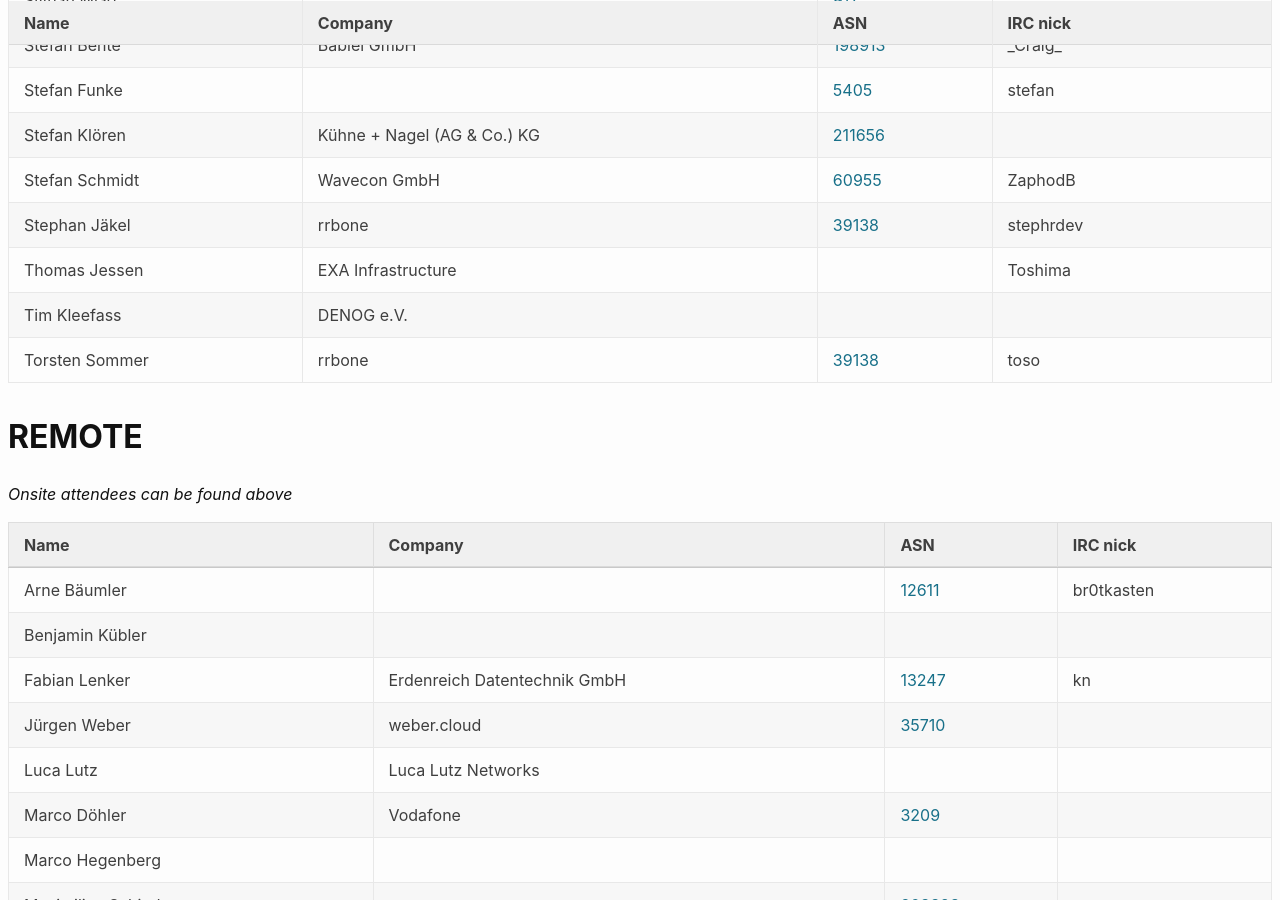
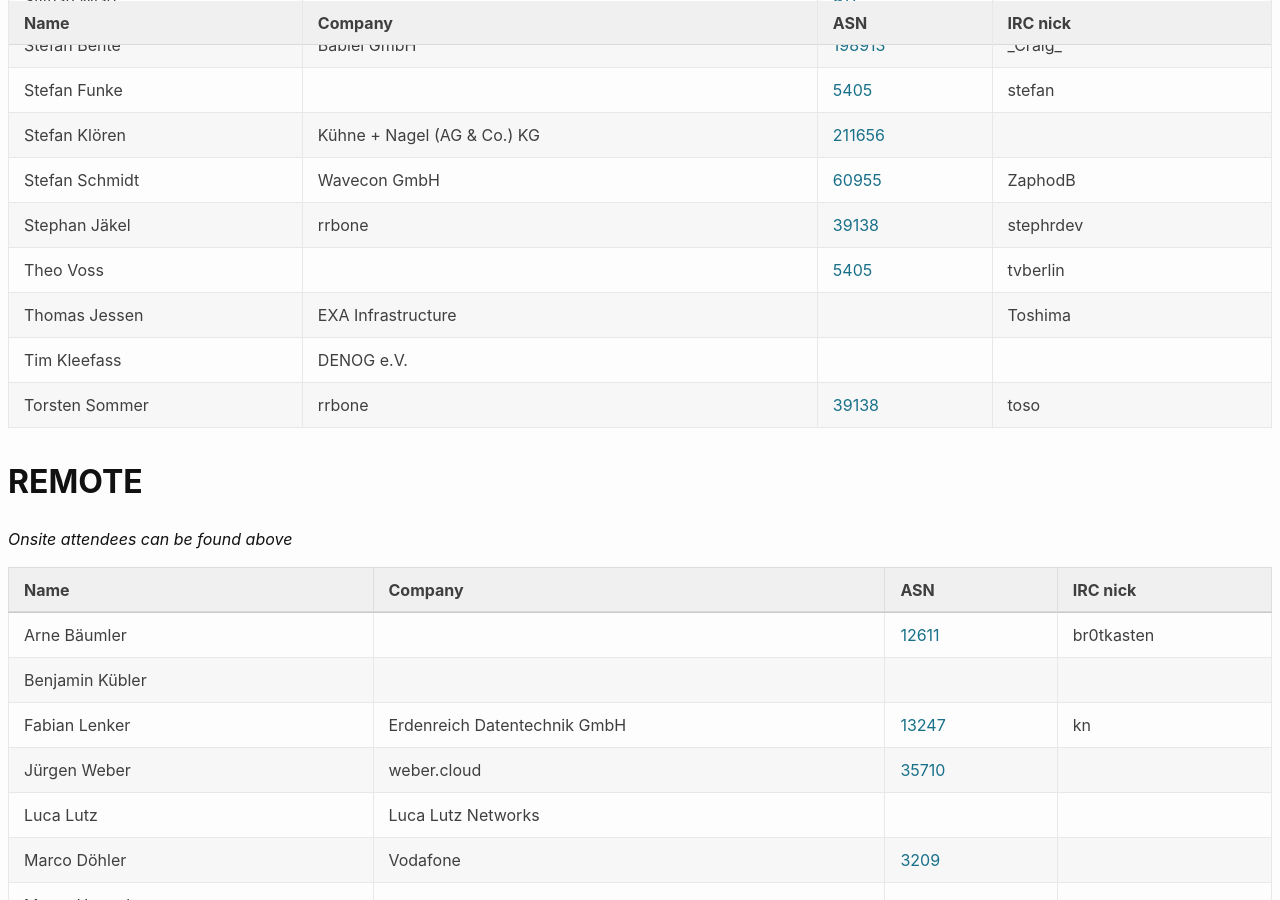
Before and after one commit to denog/pretix-attendeelist, a Jekyll site: the page built from denog15/index.md, in a window 1280 px wide and 900 px high, scrolled down 2089 px. Built offline with Jekyll 4.4.1, drawn with Linux system fonts in a browser that asks for light colours.

Commit message:
Latest data: Tue Jul 25 13:29:35 UTC 2023

```diff
--- a/_data/attendees_denog15_onsite.json
+++ b/_data/attendees_denog15_onsite.json
@@ -288,6 +288,12 @@
     "asn": "39138"
   },
   {
+    "name": "Theo Voss",
+    "company": null,
+    "irc": "tvberlin",
+    "asn": "5405"
+  },
+  {
     "name": "Thomas Jessen",
     "company": "EXA Infrastructure",
     "irc": "Toshima",
```
